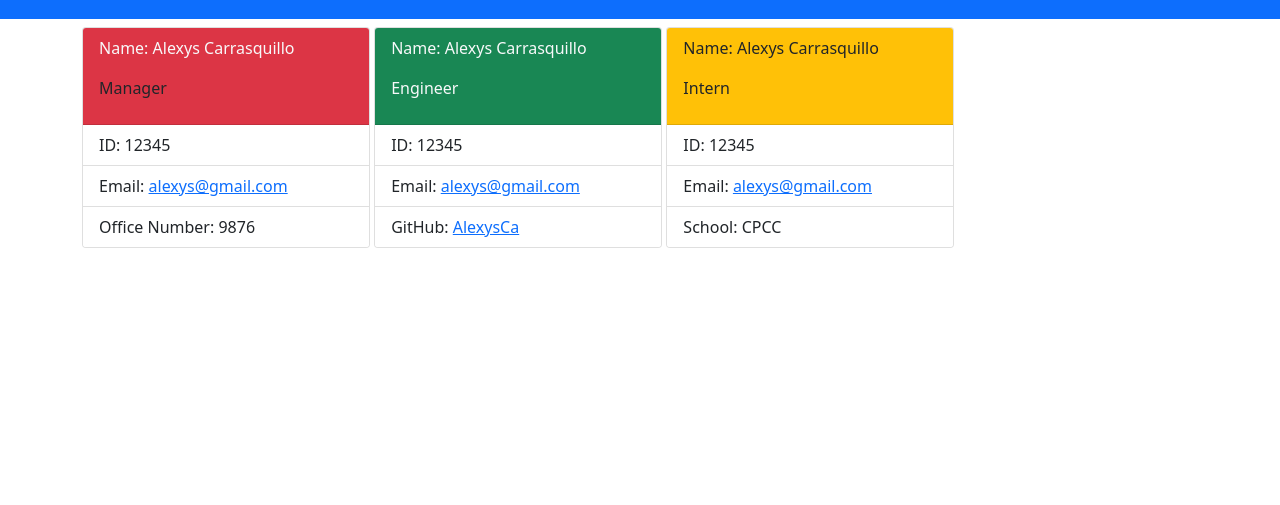
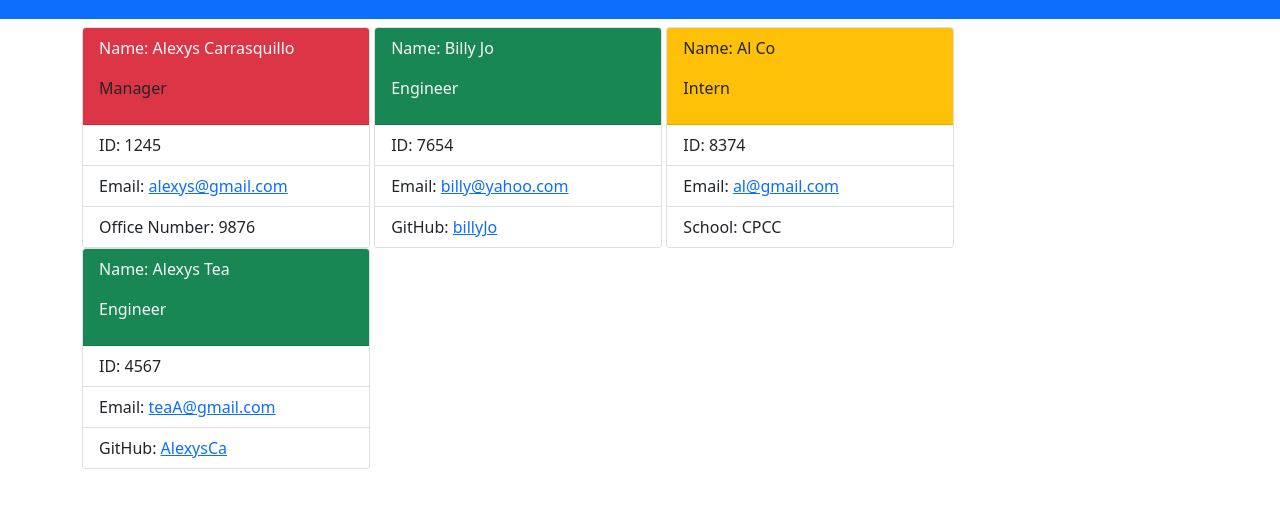
Before and after one commit to AlexysCa/team-build, a website: page dist/index.html in a window 1280 px wide. Shown: the part 69-574 px from the top of the page. Drawn offline with nearby package versions, Linux system fonts and the light colour scheme.

```diff
--- a/dist/index.html
+++ b/dist/index.html
@@ -24,31 +24,42 @@
             </div>
 
             <ul class="list-group list-group-flush">
-                <li class="list-group-item">ID: 12345</li>
+                <li class="list-group-item">ID: 1245</li>
                 <li class="list-group-item">Email: <a href="mailto:alexys@gmail.com">alexys@gmail.com</a></li>
                 <li class="list-group-item">Office Number: 9876</li>
             </ul>
             </div>  <div class="card" style="width: 18rem; display: inline-block">
             <div class="card-header bg-success">
-                <p class= "text-light">Name: Alexys Carrasquillo </p>
+                <p class= "text-light">Name: Billy Jo</p>
                 <p class= "text-light">Engineer</p>
             </div>
 
             <ul class="list-group list-group-flush">
-                <li class="list-group-item">ID: 12345</li>
-                <li class="list-group-item">Email: <a href="mailto:alexys@gmail.com">alexys@gmail.com</a></li>
-                <li class="list-group-item">GitHub: <a href="https://github.com/AlexysCa" target="_blank">AlexysCa</a></li>
+                <li class="list-group-item">ID: 7654</li>
+                <li class="list-group-item">Email: <a href="mailto:billy@yahoo.com">billy@yahoo.com</a></li>
+                <li class="list-group-item">GitHub: <a href="https://github.com/billyJo" target="_blank">billyJo</a></li>
             </ul>
             </div>  <div class="card" style="width: 18rem; display: inline-block">
             <div class="card-header bg-warning">
-                <p class="text-dark">Name: Alexys Carrasquillo</p>
+                <p class="text-dark">Name: Al Co</p>
                 <p class="text-dark">Intern</p>
             </div>
 
             <ul class="list-group list-group-flush">
-                <li class="list-group-item">ID: 12345</li>
-                <li class="list-group-item">Email: <a href="mailto:alexys@gmail.com">alexys@gmail.com</a></li>
+                <li class="list-group-item">ID: 8374</li>
+                <li class="list-group-item">Email: <a href="mailto:al@gmail.com">al@gmail.com</a></li>
                 <li class="list-group-item">School: CPCC</li>
+            </ul>
+            </div>  <div class="card" style="width: 18rem; display: inline-block">
+            <div class="card-header bg-success">
+                <p class= "text-light">Name: Alexys Tea</p>
+                <p class= "text-light">Engineer</p>
+            </div>
+
+            <ul class="list-group list-group-flush">
+                <li class="list-group-item">ID: 4567</li>
+                <li class="list-group-item">Email: <a href="mailto:teaA@gmail.com">teaA@gmail.com</a></li>
+                <li class="list-group-item">GitHub: <a href="https://github.com/AlexysCa" target="_blank">AlexysCa</a></li>
             </ul>
             </div>
             </div>
```
Also changed, not shown: README.md.
